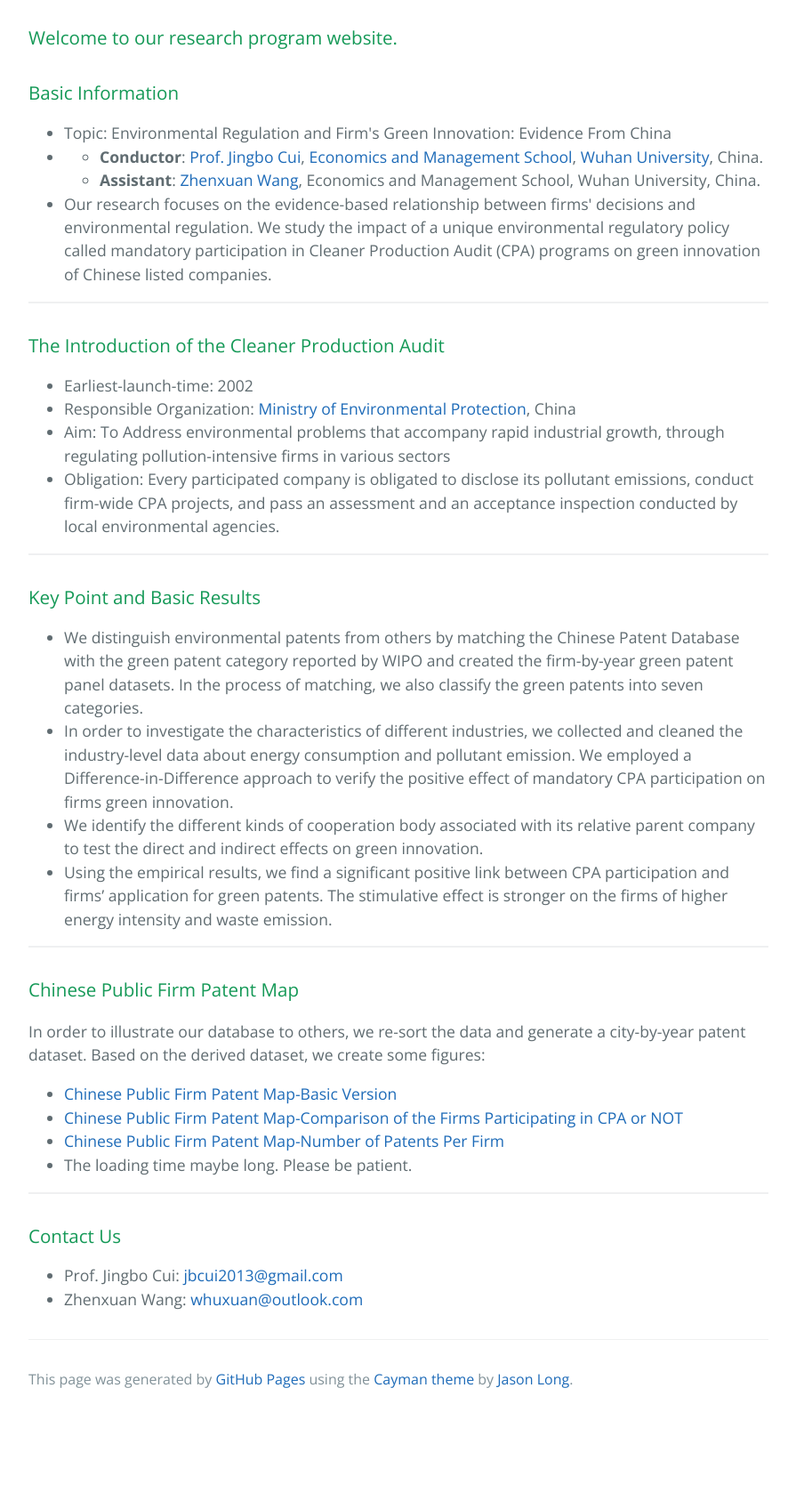
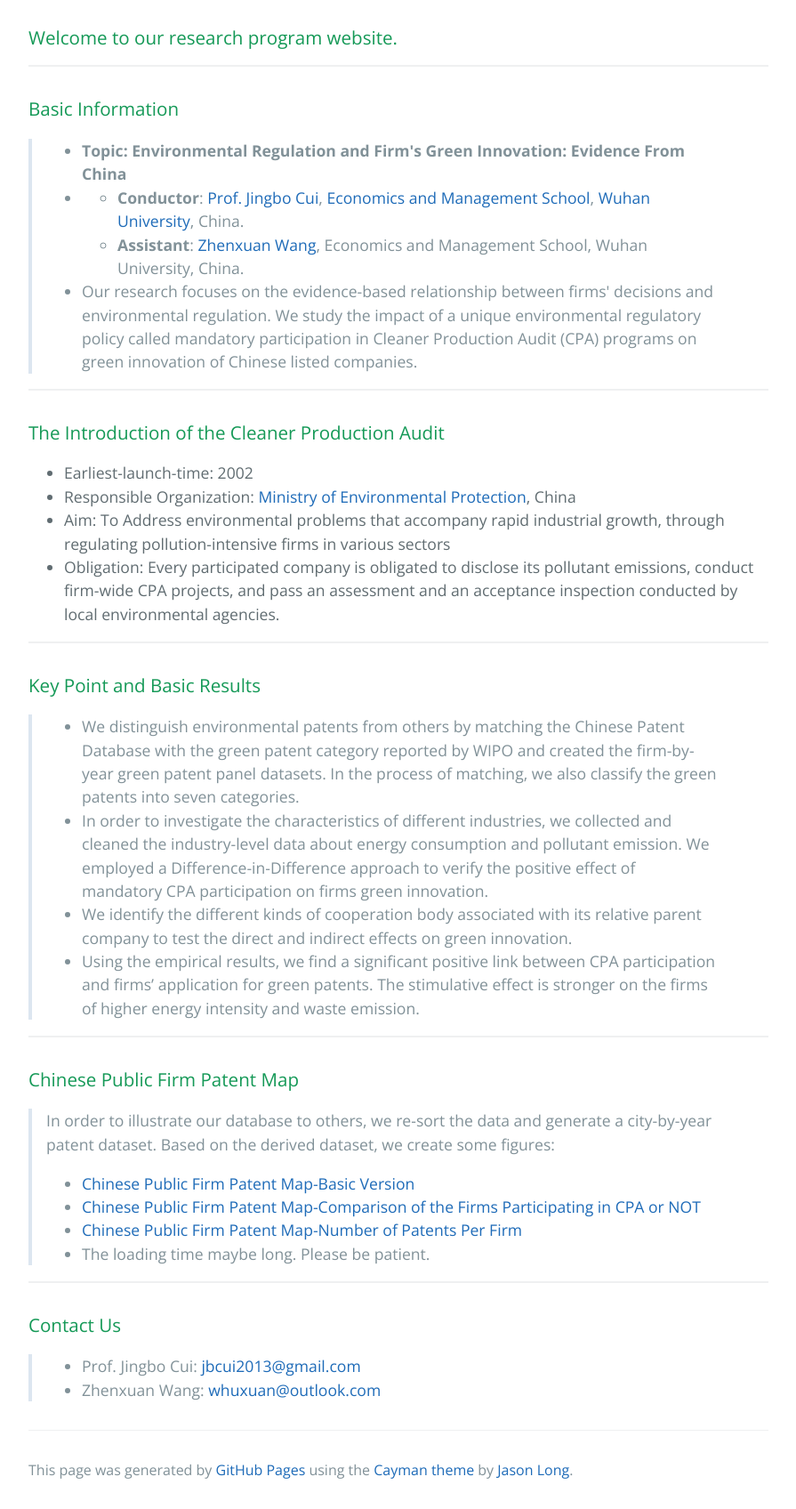
Before and after one commit to ChinesePublicFirmPatentMap/ChinesePublicFirmPatentMap.github.io, a plain HTML site: page index.html in a window 1280 px wide. Shown: the part 400-2096 px from the top of the page at 89% size, without its empty margins (192-1087 px from the left). Before the commit the page ends 1994 px from the top, so only its background shows below. Drawn offline with nearby package versions, Linux system fonts and the light colour scheme.

```diff
--- a/index.html
+++ b/index.html
@@ -19,11 +19,14 @@
       <h3>
 <a id="welcome-to-our-research-program-website" class="anchor" href="#welcome-to-our-research-program-website" aria-hidden="true"><span aria-hidden="true" class="octicon octicon-link"></span></a>Welcome to our research program website.</h3>
 
+<hr>
+
 <h3>
 <a id="basic-information" class="anchor" href="#basic-information" aria-hidden="true"><span aria-hidden="true" class="octicon octicon-link"></span></a>Basic Information</h3>
 
+<blockquote>
 <ul>
-<li>Topic: Environmental Regulation and Firm's Green Innovation: Evidence From China</li>
+<li><strong>Topic: Environmental Regulation and Firm's Green Innovation: Evidence From China</strong></li>
 <li>
 
 <ul>
@@ -35,6 +38,7 @@
 </li>
 <li>Our research focuses on the evidence-based relationship between firms' decisions and environmental regulation. We study the impact of a unique environmental regulatory policy called mandatory participation in Cleaner Production Audit (CPA) programs on green innovation of Chinese listed companies.</li>
 </ul>
+</blockquote>
 
 <hr>
 
@@ -54,18 +58,21 @@
 <h3>
 <a id="key-point-and-basic-results" class="anchor" href="#key-point-and-basic-results" aria-hidden="true"><span aria-hidden="true" class="octicon octicon-link"></span></a>Key Point and Basic Results</h3>
 
+<blockquote>
 <ul>
 <li>We distinguish environmental patents from others by matching the Chinese Patent Database with the green patent category reported by WIPO and created the firm-by-year green patent panel datasets. In the process of matching, we also classify the green patents into seven categories.</li>
 <li>In order to investigate the characteristics of different industries, we collected and cleaned the industry-level data about energy consumption and pollutant emission. We employed a Difference-in-Difference approach to verify the positive effect of mandatory CPA participation on firms green innovation.</li>
 <li>We identify the different kinds of cooperation body associated with its relative parent company to test the direct and indirect effects on green innovation.</li>
 <li>Using the empirical results, we find a significant positive link between CPA participation and firms’ application for green patents. The stimulative effect is stronger on the firms of higher energy intensity and waste emission.</li>
 </ul>
+</blockquote>
 
 <hr>
 
 <h3>
 <a id="chinese-public-firm-patent-map" class="anchor" href="#chinese-public-firm-patent-map" aria-hidden="true"><span aria-hidden="true" class="octicon octicon-link"></span></a>Chinese Public Firm Patent Map</h3>
 
+<blockquote>
 <p>In order to illustrate our database to others, we re-sort the data and generate a city-by-year patent dataset. Based on the derived dataset, we create some figures:</p>
 
 <ul>
@@ -74,18 +81,21 @@
 <li><a href="./PatentMap_CPA_perfirm.html">Chinese Public Firm Patent Map-Number of Patents Per Firm</a></li>
 <li>The loading time maybe long. Please be patient.</li>
 </ul>
+</blockquote>
 
 <hr>
 
 <h3>
 <a id="contact-us" class="anchor" href="#contact-us" aria-hidden="true"><span aria-hidden="true" class="octicon octicon-link"></span></a>Contact Us</h3>
 
+<blockquote>
 <ul>
 <li>Prof. Jingbo Cui: <a href="mailto:jbcui2013@gmail.com">jbcui2013@gmail.com</a>
 </li>
 <li>Zhenxuan Wang: <a href="mailto:whuxuan@outlook.com">whuxuan@outlook.com</a>
 </li>
 </ul>
+</blockquote>
 
       <footer class="site-footer">
 
```
Also changed, not shown: params.json (+1 -1 lines).
